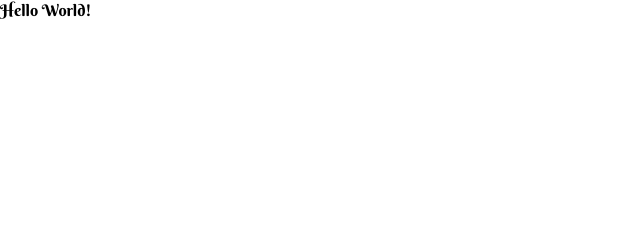
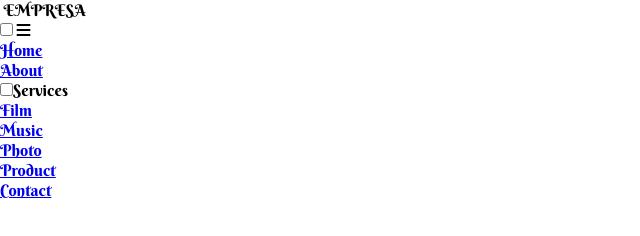
Before and after one commit to orlandomartinezdeveloper/ProjetoHTMLCSSJS2, a plain HTML site: page index.html in a window 1280 px wide. Shown: the whole page, without its empty margins (0-640 px from the left). Drawn offline with Linux system fonts and the light colour scheme.

Commit message:
Fazendo estrutura HTML de Menu Dropdown

```diff
--- a/index.html
+++ b/index.html
@@ -4,10 +4,35 @@
     <meta charset="UTF-8">
     <meta http-equiv="X-UA-Compatible" content="IE=edge">
     <meta name="viewport" content="width=device-width, initial-scale=1.0">
+    <script src="https://kit.fontawesome.com/be28d35773.js" crossorigin="anonymous"></script>
     <link rel="stylesheet" href="style.css">
     <title>New Project HTML CSS JS</title>
 </head>
 <body>
-    <div class="container">Hello World!</div>
+    <header>
+        <nav>
+            <div class="logo">
+                <img src="" alt="" class="logo">
+                <label for="" class="logo txt">EMPRESA</label>
+            </div>
+            <input type="checkbox" id="check">
+            <label for="check" class="hamburguer-btn">
+                <i class="fas fa-bars"></i>
+            </label>
+            <ul class="nav-list">
+                <li><a href="#">Home</a></li>
+                <li><a href="#">About</a></li>
+                <li><input type="checkbox" id="checkServ"><label for="checkServ">Services</label>
+                <ul class="serVarios">
+                    <li><a href="#">Film</a></li>
+                    <li><a href="#">Music</a></li>
+                    <li><a href="#">Photo</a></li>
+                </ul>
+                </li>
+                <li><a href="#">Product</a></li>
+                <li><a href="#">Contact</a></li>
+            </ul>
+        </nav>
+    </header>
 </body>
 </html>
```
Also changed, not shown: 1 other file.
